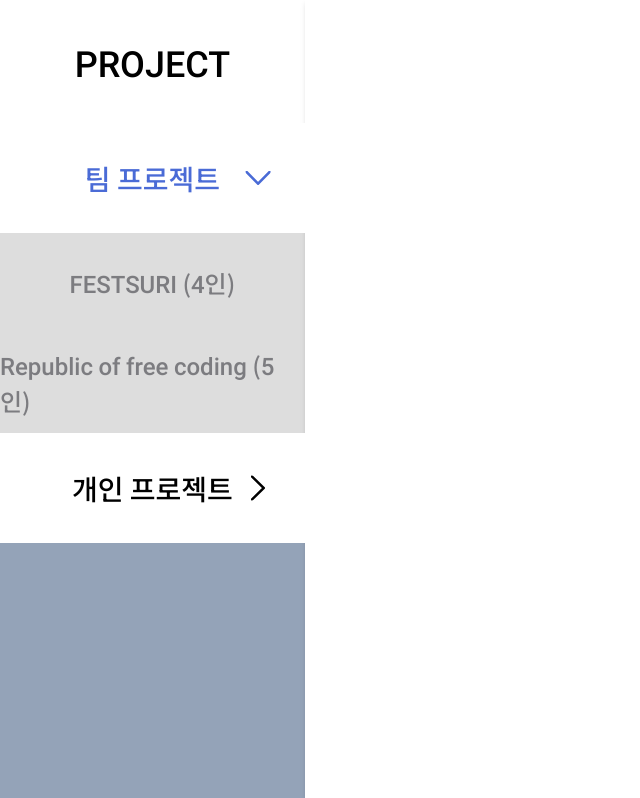
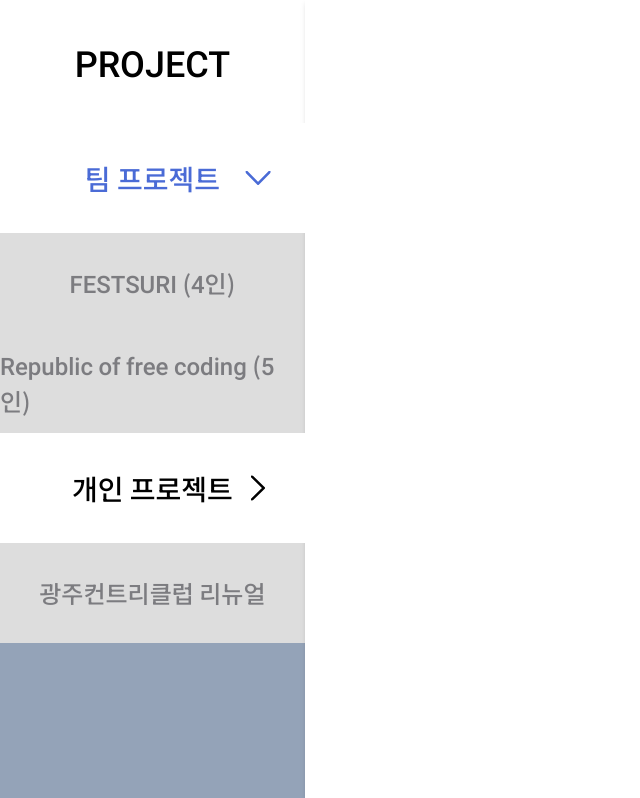
Before and after one commit to wjdgma603/Portfolio, a React (Create React App) app: page / in a window 1280 px wide. Shown: the part 2402-3200 px from the top of the page, without its empty margins (0-640 px from the left). Built offline with nearby package versions, Linux system fonts and the light colour scheme; a web font is replaced by a local one.

Commit message:
아코디언 메뉴 수정중

```diff
--- a/src/Common.css
+++ b/src/Common.css
@@ -86,13 +86,13 @@
   }
 
   .AccordionItem {
-    @apply transition500 overflow-hidden;
+    @apply transition500 overflow-hidden grid;
   }
   .Accordion + .AccordionItem {
-    @apply max-h-0;
+    @apply grid-rows-[0fr];
   }
   .Accordion.Active + .AccordionItem {
-    @apply max-h-[100%];
+    @apply grid-rows-[1fr];
   }
   .Accordion svg {
     @apply stroke-[#000] translate-y-[-50%] rotate-0 transition500;
--- a/src/Component/Project/Project.js
+++ b/src/Component/Project/Project.js
@@ -1,7 +1,6 @@
 import { useEffect, useState } from "react";
 
 const Project = ({ Info }) => {
-  const [index, setIndex] = useState();
   useEffect(() => {
     const Accordion = document.querySelectorAll(".Accordion");
     Accordion.forEach((Acc) => {
@@ -12,7 +11,6 @@ const Project = ({ Info }) => {
         this.classList.add("Active");
       });
     });
-    const AccordionItem = document.querySelectorAll(".AccordionItem");
   }, []);
   return (
     <section className="Section flex bg-slate-400">
@@ -56,7 +54,7 @@ const Project = ({ Info }) => {
             {Info.PersonalProject.slice(1).map((Project, index) => (
               <div
                 key={(Project.idx = index)}
-                className="h-[100px] text-[#3C3C4399] text-[24px] flex items-center justify-center font-medium bg-white200">
+                className="h-[100px] text-[#3C3C4399] text-[24px] flex items-center justify-center font-medium bg-white200 overflow-hidden">
                 {Project.ProjectName}
               </div>
             ))}
```
